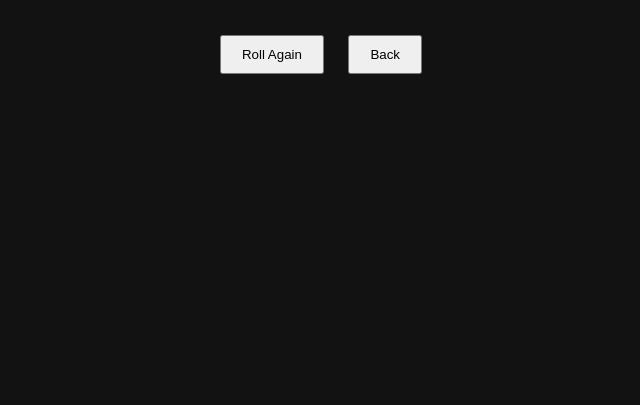
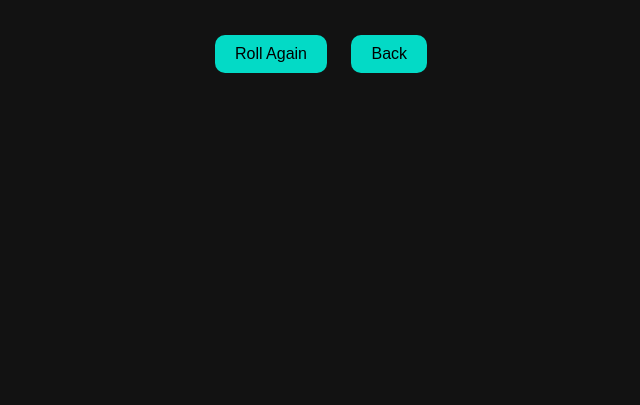
Before and after one commit to sunny-kumar-rana/decision-maker, a plain HTML site: page result.html in a window 1280 px wide. Shown: the part 395-800 px from the top of the page, without its empty margins (319-959 px from the left). Drawn offline with Linux system fonts and the light colour scheme.

Commit message:
- btn color

```diff
--- a/style.css
+++ b/style.css
@@ -89,4 +89,9 @@ h1 {
 .buttons button {
   margin: 10px;
   padding: 10px 20px;
+  font-size: 16px;
+  background: #03dac6;
+  border: none;
+  cursor: pointer;
+  border-radius: 10px;
 }
```
